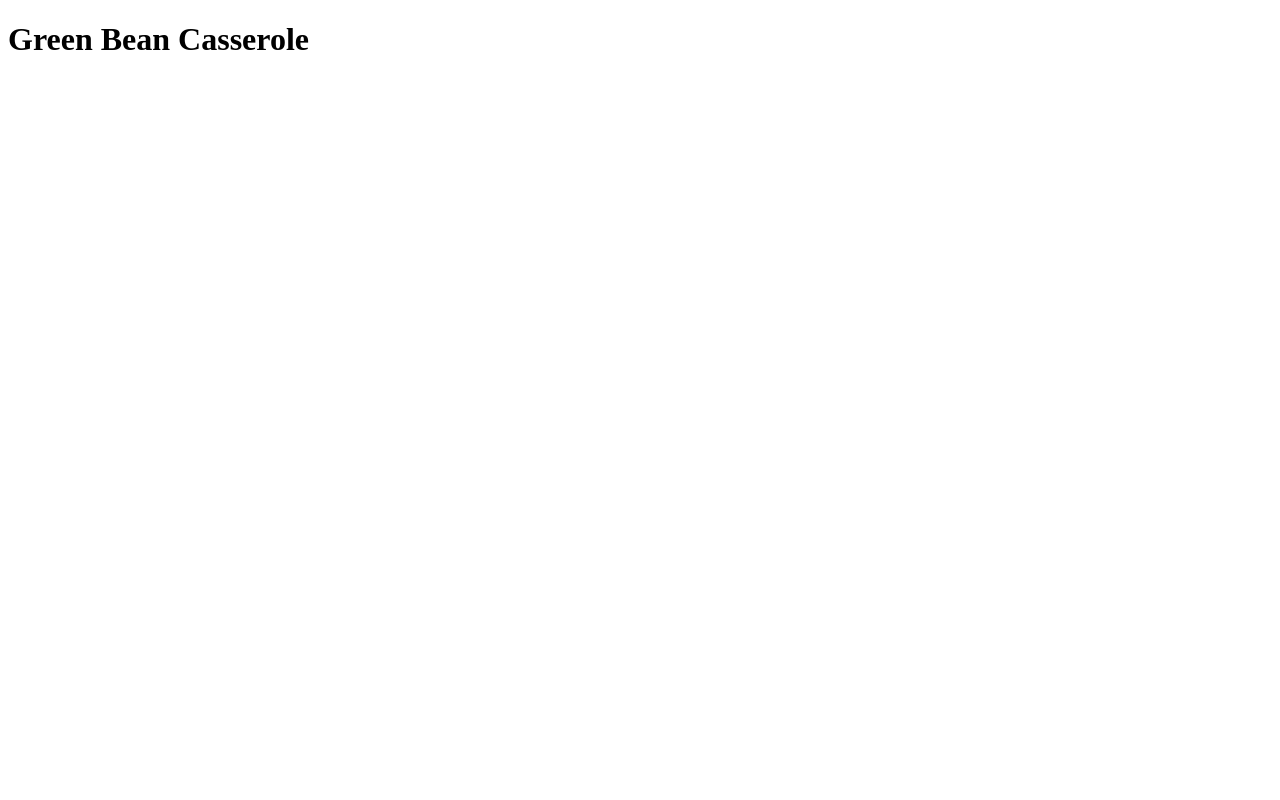
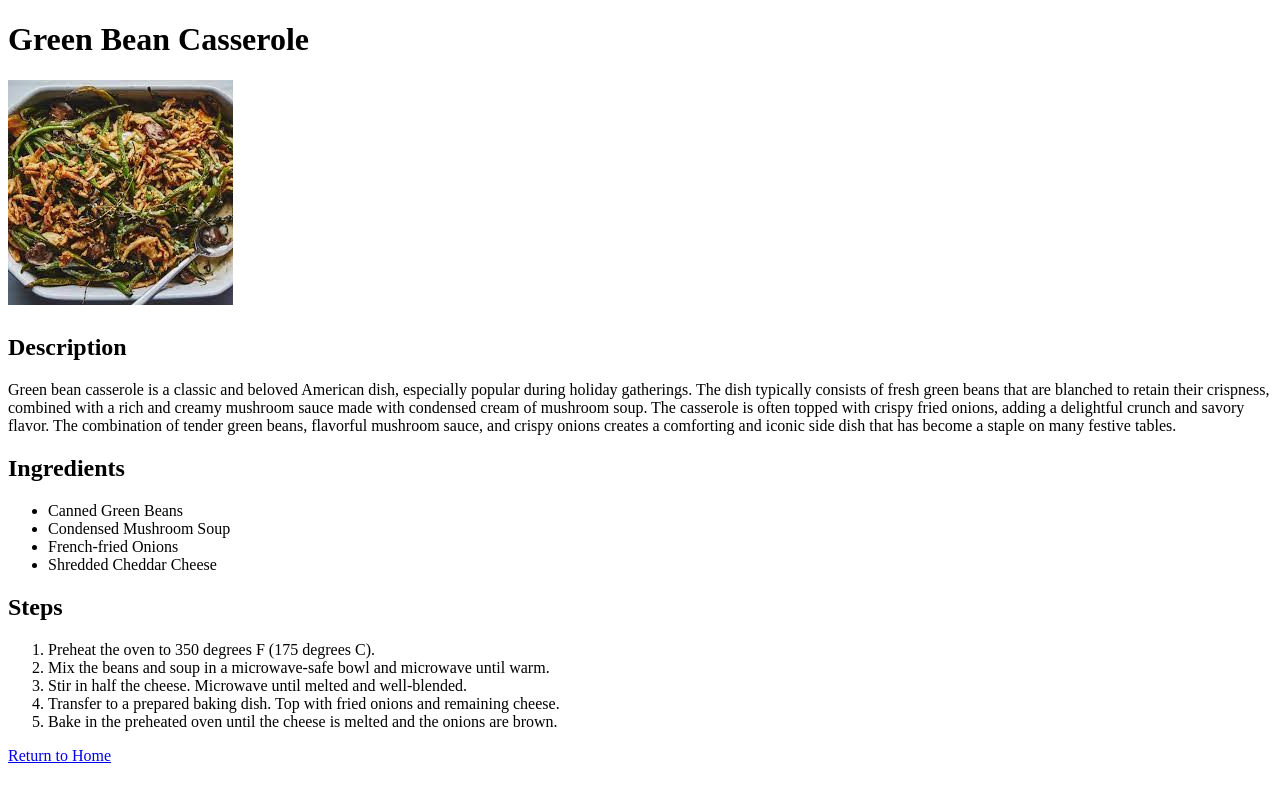
Before and after one commit to darkjaffs/odin-recipies, a plain HTML site: page recipies/greenbeancasserole.html in a window 1280 px wide. Drawn offline with Linux system fonts and the light colour scheme.

Commit message:
Add information to greenbeancasserole.html
Added proper functionality and information to greenbeancasserole.html to
provide the recipe and steps. Connected it with the home page

Version 0.0.2

```diff
--- a/recipies/greenbeancasserole.html
+++ b/recipies/greenbeancasserole.html
@@ -7,5 +7,37 @@
 </head>
 <body>
     <h1>Green Bean Casserole<h1>
+
+    <img src="../img/greenbean.jpeg" alt="Green Bean Casserole">
+
+    <h2>Description</h2>
+
+    <p>Green bean casserole is a classic and beloved American dish, especially popular during holiday gatherings.
+        The dish typically consists of fresh green beans that are blanched to retain their crispness, combined with
+        a rich and creamy mushroom sauce made with condensed cream of mushroom soup.
+        The casserole is often topped with crispy fried onions, adding a delightful crunch and savory flavor.
+        The combination of tender green beans, flavorful mushroom sauce, and crispy onions creates a comforting
+        and iconic side dish that has become a staple on many festive tables.</p>
+
+    <h2>Ingredients</h2>
+
+    <ul>
+        <li>Canned Green Beans</li>
+        <li>Condensed Mushroom Soup </li>
+        <li>French-fried Onions</li>
+        <li>Shredded Cheddar Cheese</li>
+    </ul>
+
+    <h2>Steps</h2>
+
+    <ol>
+        <li>Preheat the oven to 350 degrees F (175 degrees C).</li>
+        <li>Mix the beans and soup in a microwave-safe bowl and microwave until warm.</li>
+        <li>Stir in half the cheese. Microwave until melted and well-blended.</li>
+        <li>Transfer to a prepared baking dish. Top with fried onions and remaining cheese.</li>
+        <li>Bake in the preheated oven until the cheese is melted and the onions are brown.</li>
+    </ol>
+
+    <a href="../index.html">Return to Home</a>
 </body>
 </html>
```
Also changed, not shown: img/greenbean.jpeg (added).
